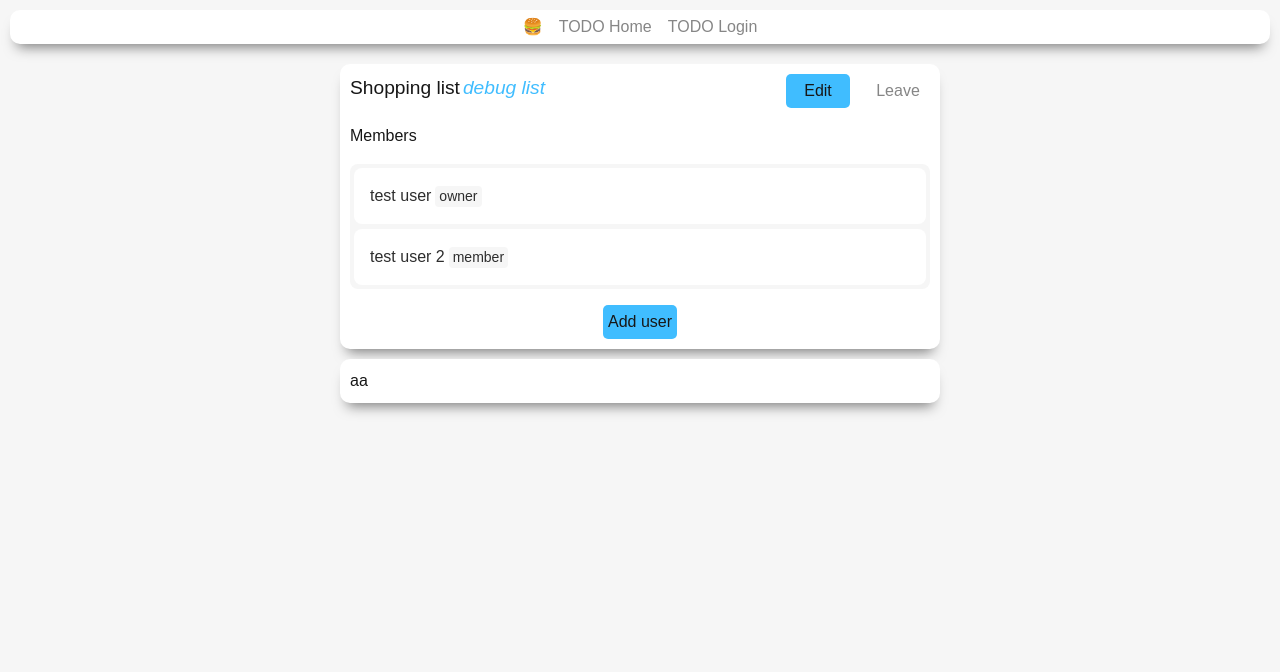
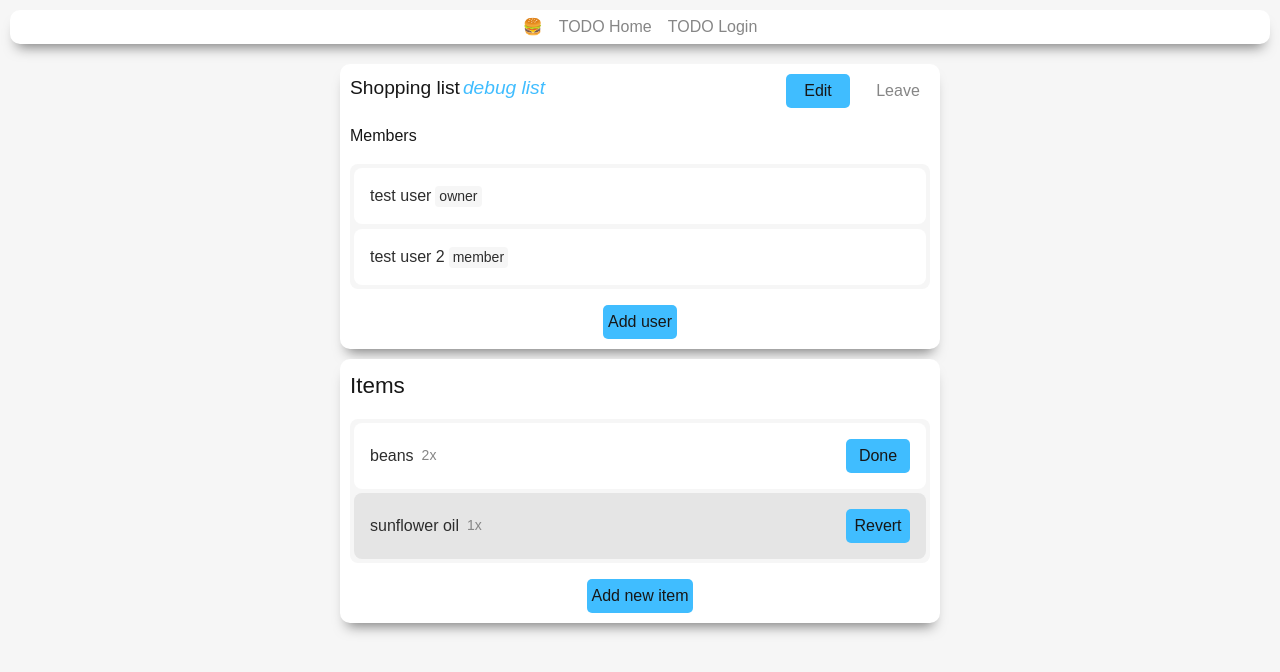
Before and after one commit to aznoH333/ShoppingListUU, a Next.js app in the folder frontend/: page /list/0 in a window 1280 px wide. Shown: the top 672 px of the page. Built offline with nearby package versions, Linux system fonts and the light colour scheme.

Commit message:
layout finished

```diff
--- a/frontend/src/app/globals.css
+++ b/frontend/src/app/globals.css
@@ -10,6 +10,7 @@
 
     --color-text: #2d2d2d;
     --color-muted: #868686;
+    --color-muted-2: #e5e5e5;
     --color-primary: #40bdff;
 }
 
--- a/frontend/src/modules/input/textInput/TextInput.tsx
+++ b/frontend/src/modules/input/textInput/TextInput.tsx
@@ -18,8 +18,7 @@ export function TextInput({value, setValue, label}: TextInputProps) {
             type="text"
             value={value}
             onChange={handleChange}
-            className={styles.textInput} // Use CSS module
-            placeholder="Enter text here" // Optional placeholder
+            className={styles.textInput}
         />
     </div>
 }
--- a/frontend/src/modules/list/listItem/ListItem.module.css
+++ b/frontend/src/modules/list/listItem/ListItem.module.css
@@ -1,27 +1,26 @@
 .card {
-    background-color: var(--background);
-    border: 1px solid var(--color-muted);
+    background-color: var(--background-2);
     border-radius: 8px;
     display: flex;
     justify-content: space-between;
     align-items: center;
     padding: 16px;
-    margin-bottom: 10px;
     transition: background-color 0.3s;
 }
 
 .visible {
-    opacity: 1;
 }
 
 .checked {
-    background-color: var(--color-muted);
-    opacity: 0.6; /* Muted appearance when checked */
+    background-color: var(--color-muted-2);
 }
 
 .info {
     display: flex;
-    flex-direction: column;
+    flex-direction: row;
+    align-items: center;
+    justify-content: center;
+    gap: 8px;
 }
 
 .name {
--- a/frontend/src/modules/list/listItem/ListItem.tsx
+++ b/frontend/src/modules/list/listItem/ListItem.tsx
@@ -1,5 +1,5 @@
 import React from 'react';
-import styles from './ShoppingListItem.module.css';
+import styles from './ListItem.module.css';
 import {Button} from "@/src/modules/input/button/Button";
 
 export interface ShoppingListItem {
@@ -19,7 +19,7 @@ export function ListItem({ listItem, checkButtonClicked }: ShoppingListItemProps
         <div className={`${styles.card} ${listItem.state === "checked" ? styles.checked : styles.visible}`}>
             <div className={styles.info}>
                 <div className={styles.name}>{listItem.name}</div>
-                <div className={styles.quantity}>{listItem.quantity}</div>
+                <div className={styles.quantity}>{listItem.quantity}x</div>
             </div>
             <Button onClick={()=>{checkButtonClicked(listItem.id)}}>
                 {listItem.state === "checked" ? "Revert" : "Done"}
--- a/frontend/src/modules/list/listItems/ListItems.module.css
+++ b/frontend/src/modules/list/listItems/ListItems.module.css
@@ -0,0 +1,16 @@
+.title {
+    font-size: 1.4rem;
+}
+
+.itemContainer{
+    background-color: var(--background);
+    padding: 4px;
+    border-radius: 8px;
+}
+
+.buttonContainer {
+    width: 100%;
+    display: flex;
+    justify-content: center;
+    align-items: center;
+}
--- a/frontend/src/modules/list/listItems/ListItems.tsx
+++ b/frontend/src/modules/list/listItems/ListItems.tsx
@@ -4,6 +4,12 @@
 import styles from "./ListItems.module.css";
 import {ShoppingList} from "@/src/types/ShoppingList";
 import {Card} from "@/src/modules/card/Card";
+import {ShoppingItemList} from "@/src/modules/list/shoppinItemList/ShoppingItemList";
+import {Button} from "@/src/modules/input/button/Button";
+import React, {useState} from "react";
+import {Modal} from "@/src/modules/modal/Modal";
+import {TextInput} from "@/src/modules/input/textInput/TextInput";
+import {NumberInput} from "@/src/modules/input/numberInput/NumberInput";
 
 
 interface ListItemsProps {
@@ -11,9 +17,26 @@ interface ListItemsProps {
 }
 
 export function ListItems({list}: ListItemsProps) {
+    const [newItemModalOpen, setNewItemModalOpen] = useState(false);
+    const [newItemName, setNewItemName] = useState("");
+    const [newItemQuantity, setNewItemQuantity] = useState(1);
+
     return <Card>
-        <div>
-            aa
+        <div className={styles.title}>
+            Items
         </div>
+
+        <div className={styles.itemContainer}>
+            <ShoppingItemList items={list.items} checkButtonClicked={()=>{}}/>
+        </div>
+
+        <div className={styles.buttonContainer}>
+            <Button onClick={()=>{setNewItemModalOpen(true)}}>Add new item</Button>
+        </div>
+
+        <Modal isOpen={newItemModalOpen} setIsOpen={setNewItemModalOpen} onConfirm={()=>{alert("todo")}}>
+            <TextInput value={newItemName} setValue={setNewItemName} label={"Item name"}/>
+            <NumberInput value={newItemQuantity} setValue={setNewItemQuantity} label={"Quantity"}/>
+        </Modal>
     </Card>
 }
--- a/frontend/src/modules/list/shoppinItemList/ShoppingItemList.tsx
+++ b/frontend/src/modules/list/shoppinItemList/ShoppingItemList.tsx
@@ -1,18 +1,20 @@
 import React from 'react';
 import {ListItem} from "@/src/modules/list/listItem/ListItem";
 import {ShoppingListItem} from "@/src/types/ShoppingListItem";
+import styles from "./ShoppintItemList.module.css"
+import {Button} from "@/src/modules/input/button/Button";
 
-interface ItemListProps {
+interface ShoppingItemListProps {
     items: ShoppingListItem[];
     checkButtonClicked: (id: number) => void;
 }
 
-export function ItemList({ items, checkButtonClicked }: ItemListProps) {
+export function ShoppingItemList({ items, checkButtonClicked }: ShoppingItemListProps) {
     return (
-        <div>
-            {items.map((item) => (
+        <div className={styles.list}>
+            {items.map((item, index) => (
                 <ListItem
-                    key={item.id}
+                    key={index}
                     listItem={item}
                     checkButtonClicked={() => checkButtonClicked(item.id)}
                 />
--- /dev/null
+++ b/frontend/src/modules/list/shoppinItemList/ShoppintItemList.module.css
@@ -0,0 +1,5 @@
+.list {
+    display: flex;
+    flex-direction: column;
+    gap: 4px
+}
```
